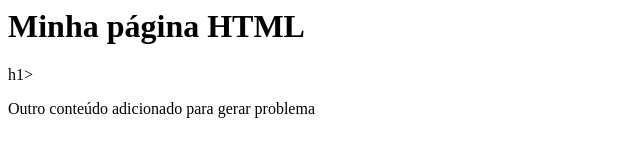
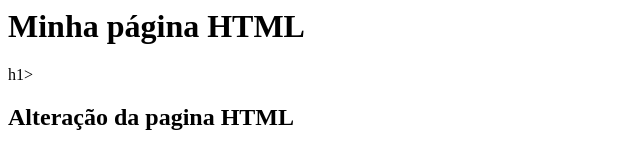
Before and after one commit to Nayara-Maciel/gama-no-github, a plain HTML site: page index.html in a window 1280 px wide. Shown: the whole page, without its empty margins (0-640 px from the left). Drawn offline with Linux system fonts and the light colour scheme.

Commit message:
conflito resolvido

```diff
--- a/index.html
+++ b/index.html
@@ -2,6 +2,6 @@
 <body>
 	<h1> Minha página HTML </h1>
 	h1>
-	<p> Outro conteúdo adicionado para gerar problema </p>
+	<h2> Alteração da pagina HTML </h2>
 </body>
 </html>
```
